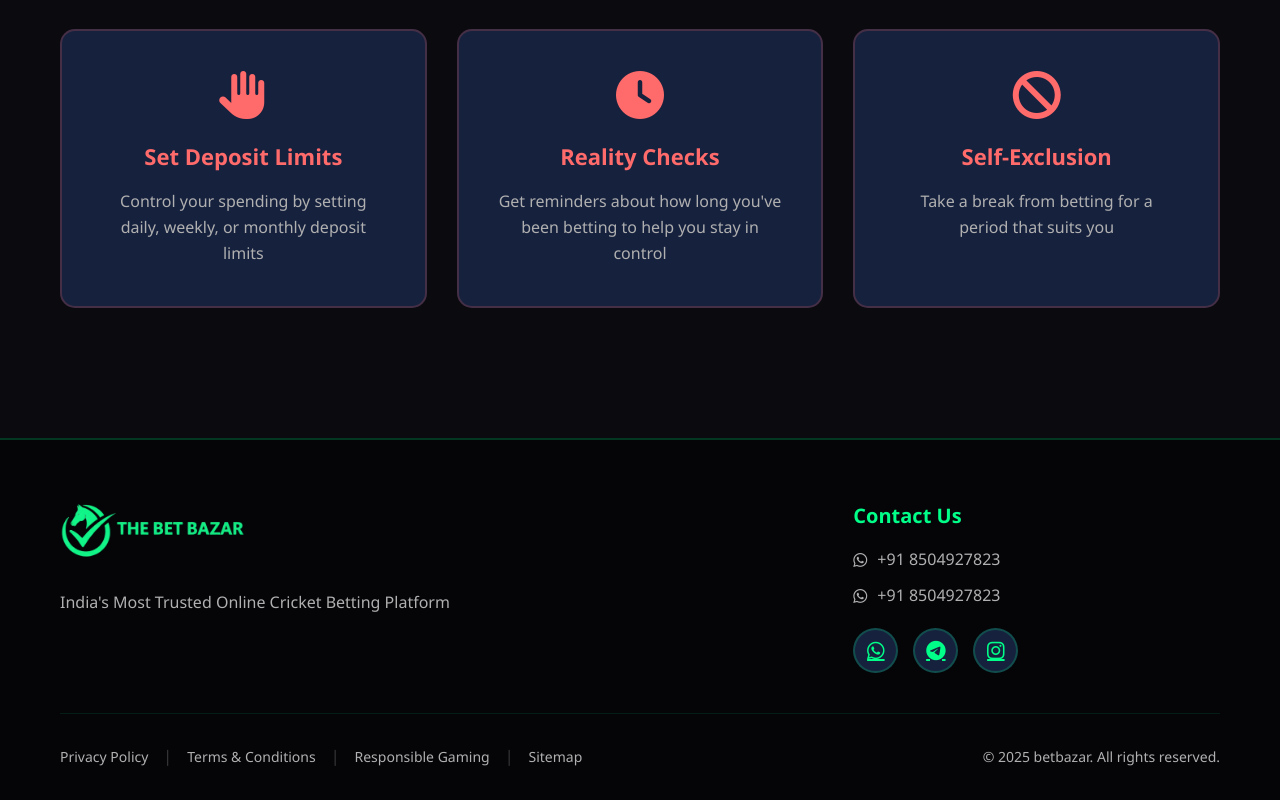
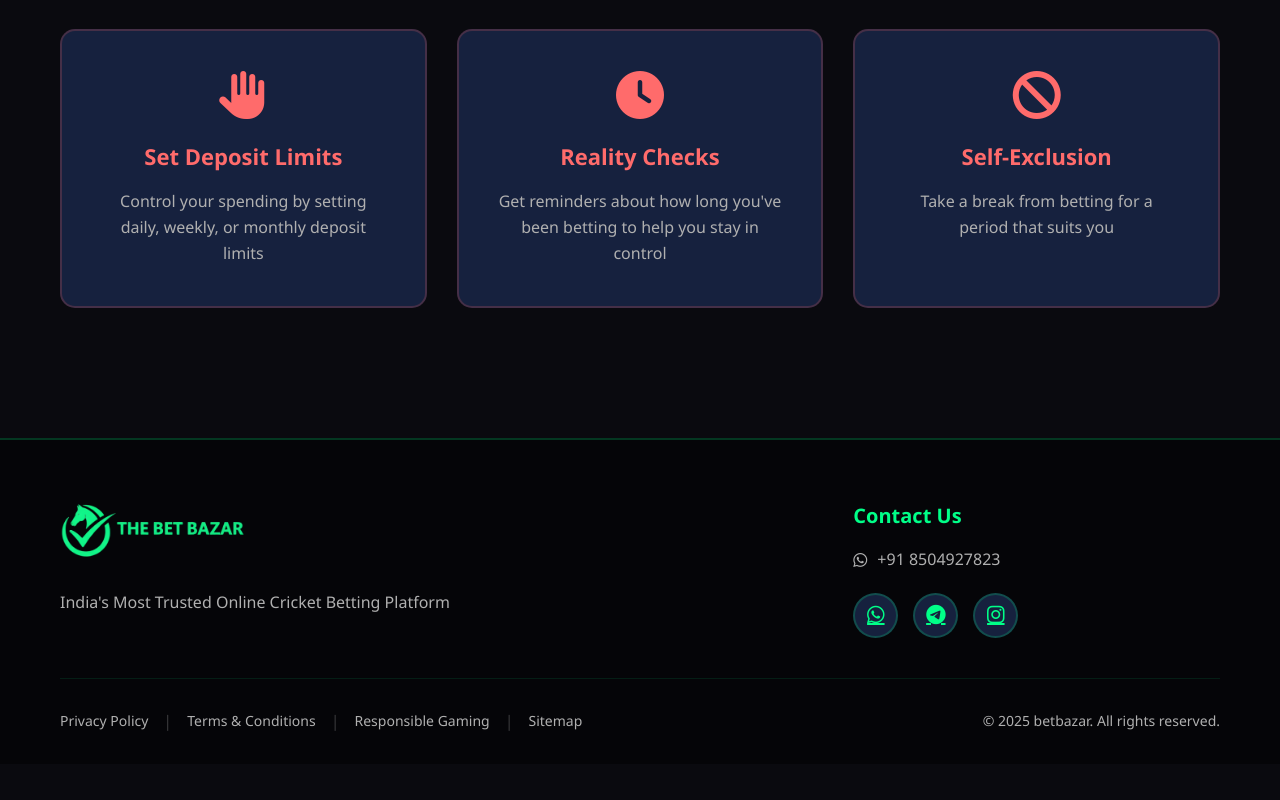
Before and after one commit to Michaelanand123singh/betbazar, a plain HTML site: page index.html in a window 1280 px wide. Shown: the part 8486-9286 px from the top of the page. After the commit the page ends 9250 px from the top, so only its background shows below. Drawn offline with Linux system fonts and the light colour scheme.

```diff
--- a/index.html
+++ b/index.html
@@ -494,7 +494,6 @@
                 <div class="footer-contact">
                     <h4>Contact Us</h4>
                     <p><i class="fab fa-whatsapp"></i> +91 8504927823</p>
-                    <p><i class="fab fa-whatsapp"></i> +91 8504927823</p>
                     <div class="social-links">
                         <a href="https://wa.me/918504927823?text=Hey%20%2C%20I%20Wanted%20to%20Create%20My%20ID%20%21%20%0A%0ACan%20you%20give%20more%20information%20about%20this..."><i class="fab fa-whatsapp"></i></a>
                         <a href="#"><i class="fab fa-telegram"></i></a>
```
